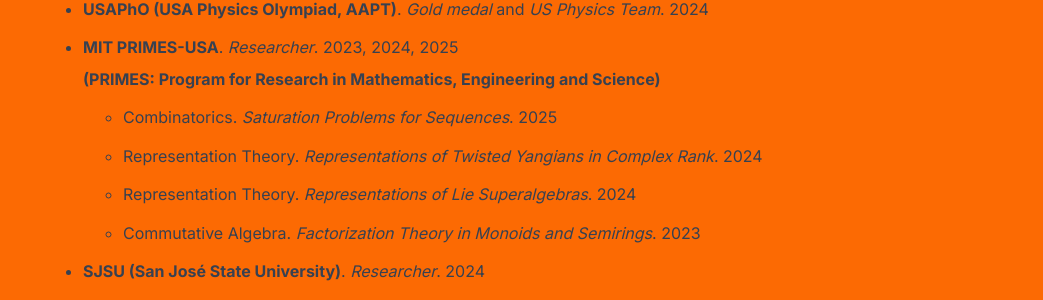
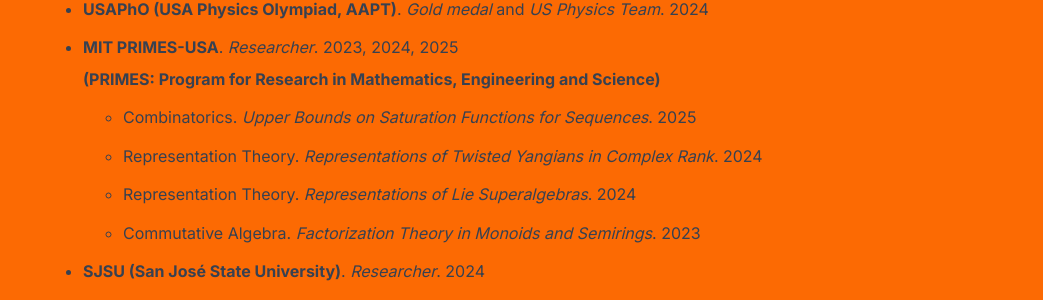
Before and after one commit to shihankanungo/shihankanungo.github.io, a Jekyll site: the page built from honors.md, in a window 1280 px wide. Shown: the part 435-735 px from the top of the page, without its empty margins (237-1280 px from the left). Built offline with Jekyll 4.4.1, drawn with Linux system fonts in a browser that asks for light colours.

Commit message:
Update honors.md

```diff
--- a/honors.md
+++ b/honors.md
@@ -11,7 +11,7 @@
 - **The 85th Putnam Mathematical Competition.** *Honorable mention*, rank 58. 2024
 - **USAPhO (USA Physics Olympiad, AAPT)**. *Gold medal* and *US Physics Team*. 2024
 - **MIT PRIMES-USA**. *Researcher*. 2023, 2024, 2025 <br> **(PRIMES: Program for Research in Mathematics, Engineering and Science)**
-  - Combinatorics. *Saturation Problems for Sequences*. 2025
+  - Combinatorics. *Upper Bounds on Saturation Functions for Sequences*. 2025
   - Representation Theory. *Representations of Twisted Yangians in Complex Rank*. 2024
   - Representation Theory. *Representations of Lie Superalgebras*. 2024
   - Commutative Algebra. *Factorization Theory in Monoids and Semirings*. 2023
```
